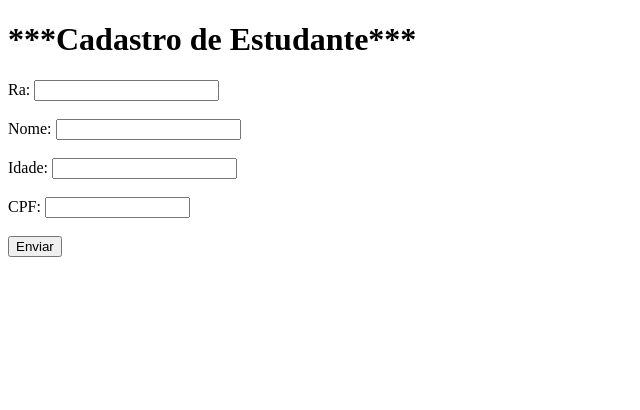
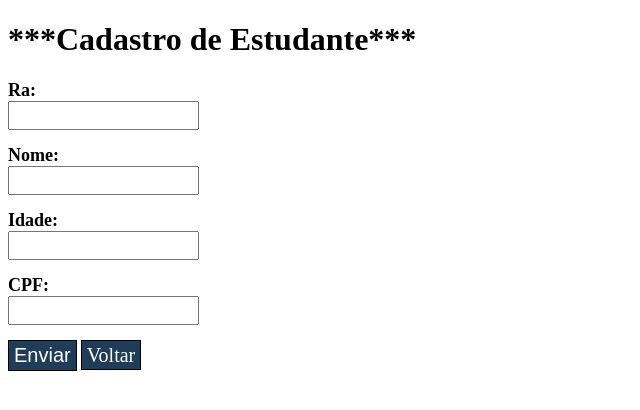
Before and after one commit to MarcosSilva13/DW1, a PHP site: page /formCadastroEstudante.php in a window 1280 px wide. Shown: the top 410 px of the page, without its empty margins (0-640 px from the left). Run offline with PHP 8.4, Linux system fonts and the light colour scheme.

Commit message:
Exclusão com form

```diff
--- a/dao/Conexao.php
+++ b/dao/Conexao.php
@@ -3,7 +3,7 @@ class Conexao
 {
     private static $dsn = 'mysql:host=localhost;dbname=student;port=3306';
     private static $usuario = 'root';
-    private static $senha = 'root';
+    private static $senha = '';
     private static $conexao = null;
 
     public static function getConexao(): PDO
--- a/estilo/estilo.css
+++ b/estilo/estilo.css
@@ -16,23 +16,49 @@ td {
     text-align: center;
 }
 
+
 a {
-    font-size: 22px;
+    font-size: 20px;
     padding: 3px 5px;
-    background: rgb(39, 235, 0);
+    background: #1f3c58;
     border: 1px solid black;
-    color: black;
+    color: #ffffff;
     text-decoration: none;
 }
 
-a:hover {
-    background: rgb(28, 161, 1);
+a:hover, #env:hover {
+    background: #315e8a;
 }
 
 #excluir {
-    background: orange;
+    border: 1px solid black;
+    font-size: 18px;
+    color: #ffffff;
+    cursor: pointer;
+    background: rgb(165, 0, 0);
 }
 
 #excluir:hover {
-    background: rgba(209, 136, 1, 0.966);
+    background: rgb(200, 0, 0);
 }
+
+.formulario label {
+    font-size: 18px;
+    font-weight: bold;
+}
+
+.formulario input {
+    display: block;
+    margin-bottom: 15px;
+    padding: 5px 5px;
+}
+
+#env {
+    display: inline-block;
+    font-size: 20px;
+    padding: 3px 5px;
+    background: #1f3c58;
+    border: 1px solid black;
+    color: #ffffff;
+    cursor: pointer;
+}
--- a/excluirEstudante.php
+++ b/excluirEstudante.php
@@ -3,6 +3,7 @@
 <head>
     <meta charset="UTF-8">
     <meta name="viewport" content="width=device-width, initial-scale=1.0">
+    <link rel="stylesheet" href="estilo/estilo.css"/>
     <title>Exclusão de Estudante</title>
 </head>
 <body>
@@ -19,10 +20,11 @@
         $dao = new DaoStudent();
 
         if ($dao->exclui($student)) {
-            echo 'Deletou.';
+            echo '<h3>Deletado com sucesso!</h3><br>';
         } else {
-            echo 'Deu erro!';
+            echo '<h3>Deu erro!</h3><br>';
         }
     ?>
+    <a href="index.php">Voltar</a>
 </body>
 </html>
--- a/formCadastroEstudante.php
+++ b/formCadastroEstudante.php
@@ -8,24 +8,21 @@
 </head>
 <body>
     <h1>***Cadastro de Estudante***</h1>
-    <form action="cadastroEstudante.php" method="POST">
+    <form class="formulario" action="cadastroEstudante.php" method="POST">
         <label for="ra">Ra: </label>
-        <input type="number" name="ra" id="ra" size="10" maxlength="10">
-        <br><br>
+        <input type="number" name="ra" id="ra"/>
 
         <label for="nome">Nome:</label>
-        <input type="text" name="nome" id="nome" size="20" maxlength="20">
-        <br><br>
+        <input type="text" name="nome" id="nome" maxlength="100"/>
 
         <label for="idade">Idade:</label>
-        <input type="number" name="idade" id="idade" size="10" maxlength="3">
-        <br><br>
+        <input type="number" name="idade" id="idade"/>
 
         <label for="cpf">CPF:</label>
-        <input type="text" name="cpf" id="cpf" size="15" maxlength="14">
-        <br><br>
+        <input type="text" name="cpf" id="cpf" maxlength="14"/>
 
-        <input type="submit" value="Enviar">
+        <input type="submit" id="env" value="Enviar"/>
+        <a href="index.php">Voltar</a>
     </form>
 </body>
 </html>
```
Also changed, not shown: index.php (+2 -30 lines), listagem.php (+10 -4 lines).
